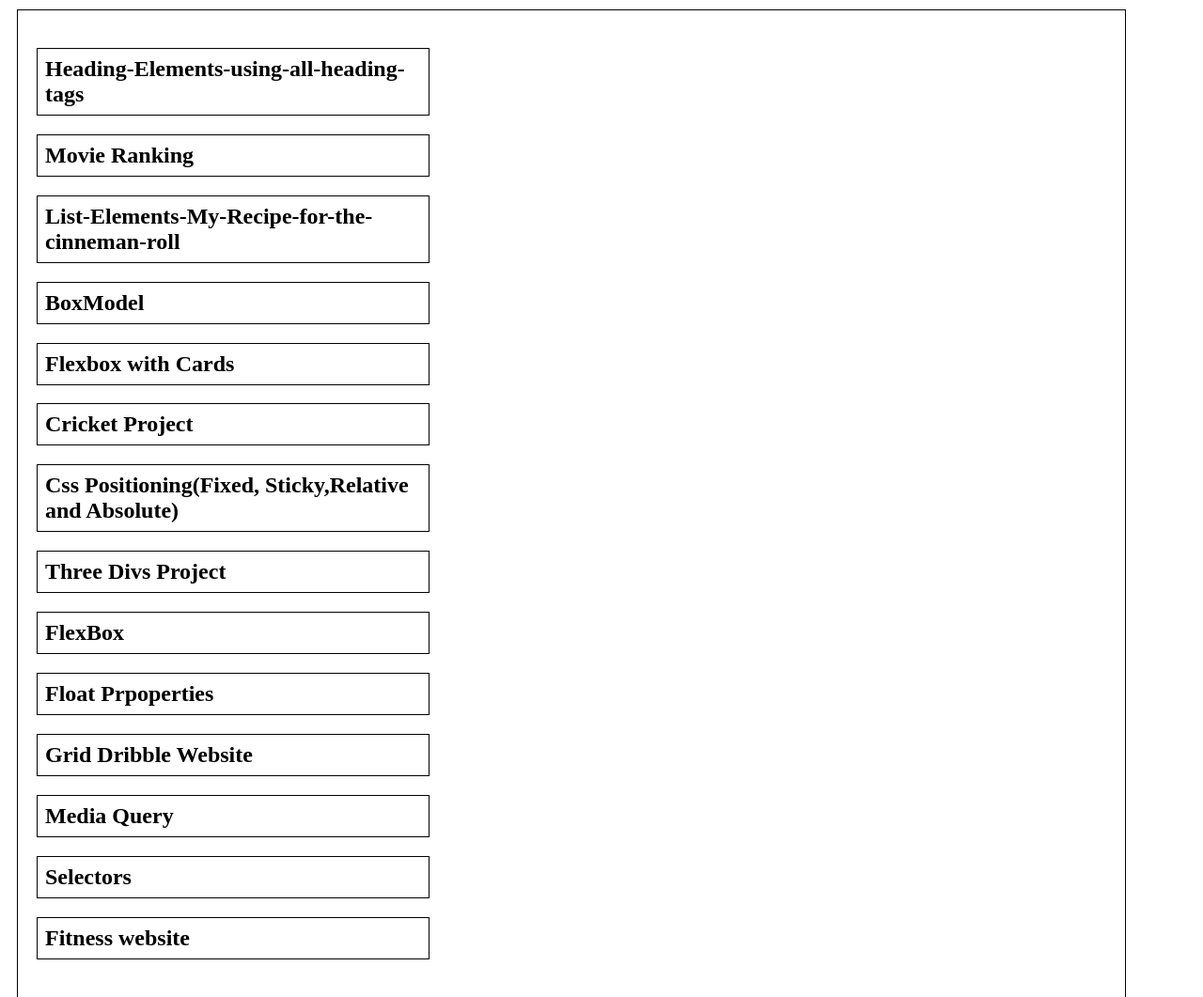
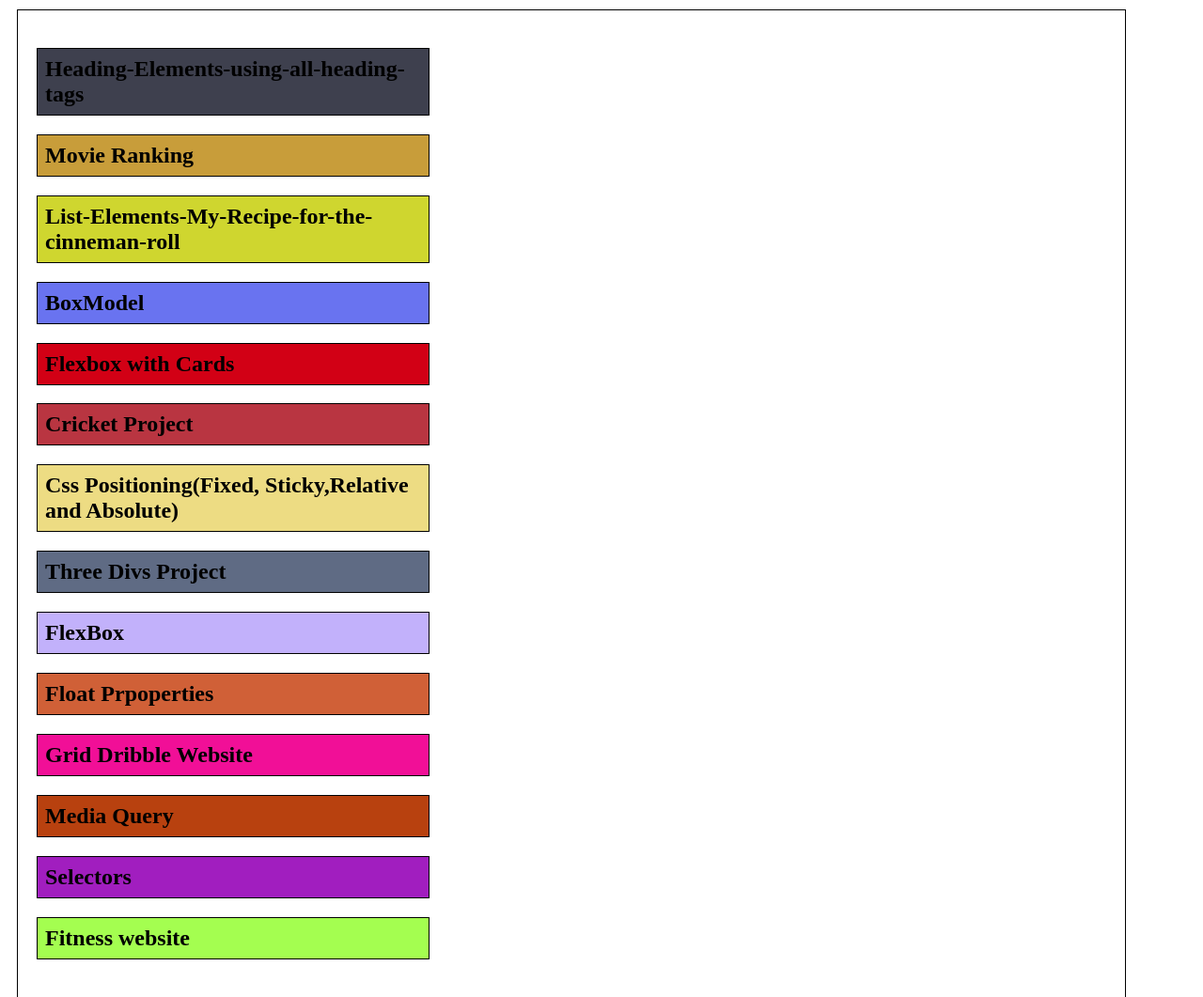
Before and after one commit to Shivam980398/SummerTraining, a plain HTML site: page index.html in a window 1280 px wide. Shown: the top 1061 px of the page at 94% size. Drawn offline with Linux system fonts and the light colour scheme.

Commit message:
Random color Generator

```diff
--- a/index.html
+++ b/index.html
@@ -75,5 +75,24 @@
         Fitness website
       </h2>
     </div>
+    <script>
+      function getRandomColor() {
+        const letters = "0123456789ABCDEF";
+        let color = "#";
+        for (let i = 0; i < 6; i++) {
+          color += letters[Math.floor(Math.random() * 16)];
+        }
+        return color;
+      }
+
+      // Set a random background color for each .random-heading
+      document.addEventListener("DOMContentLoaded", () => {
+        const headings = document.querySelectorAll(".btn");
+        headings.forEach((heading) => {
+          const randomColor = getRandomColor();
+          heading.style.backgroundColor = randomColor;
+        });
+      });
+    </script>
   </body>
 </html>
```
